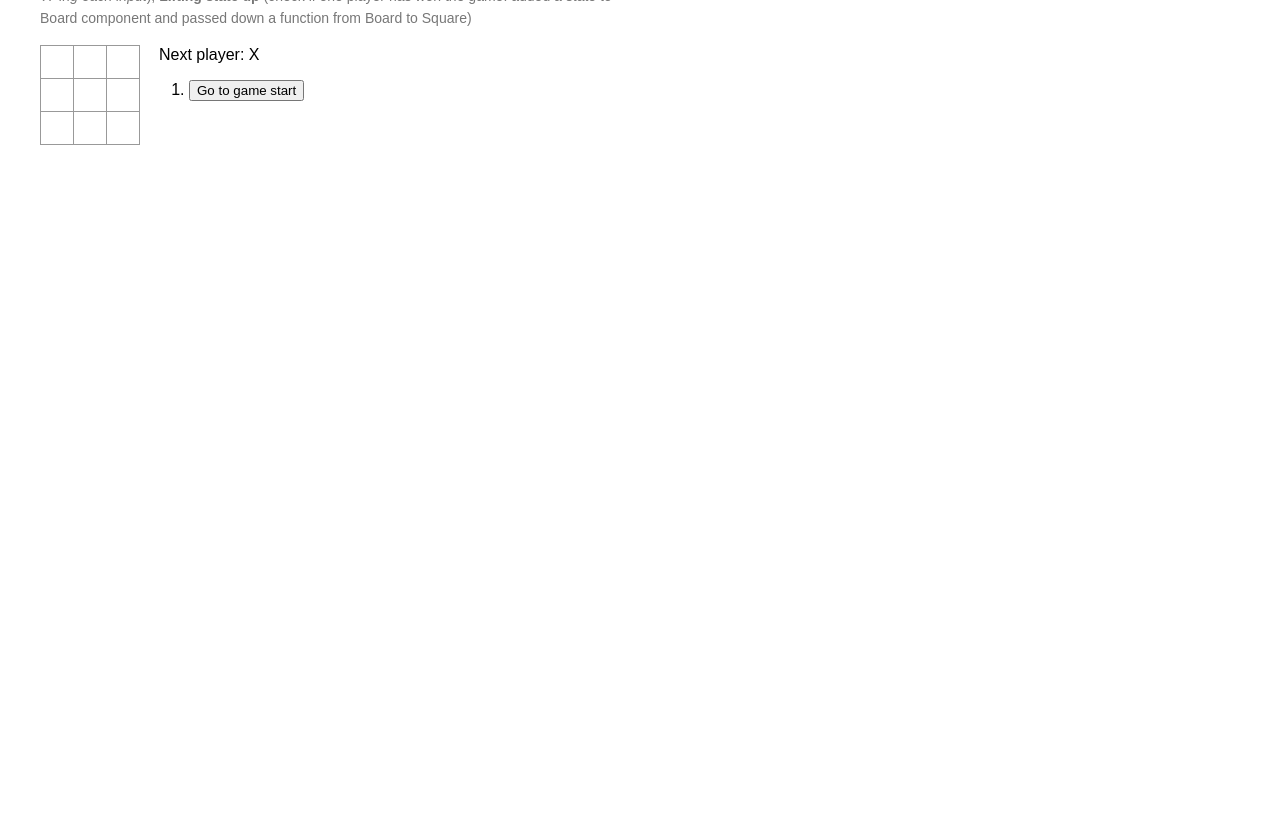
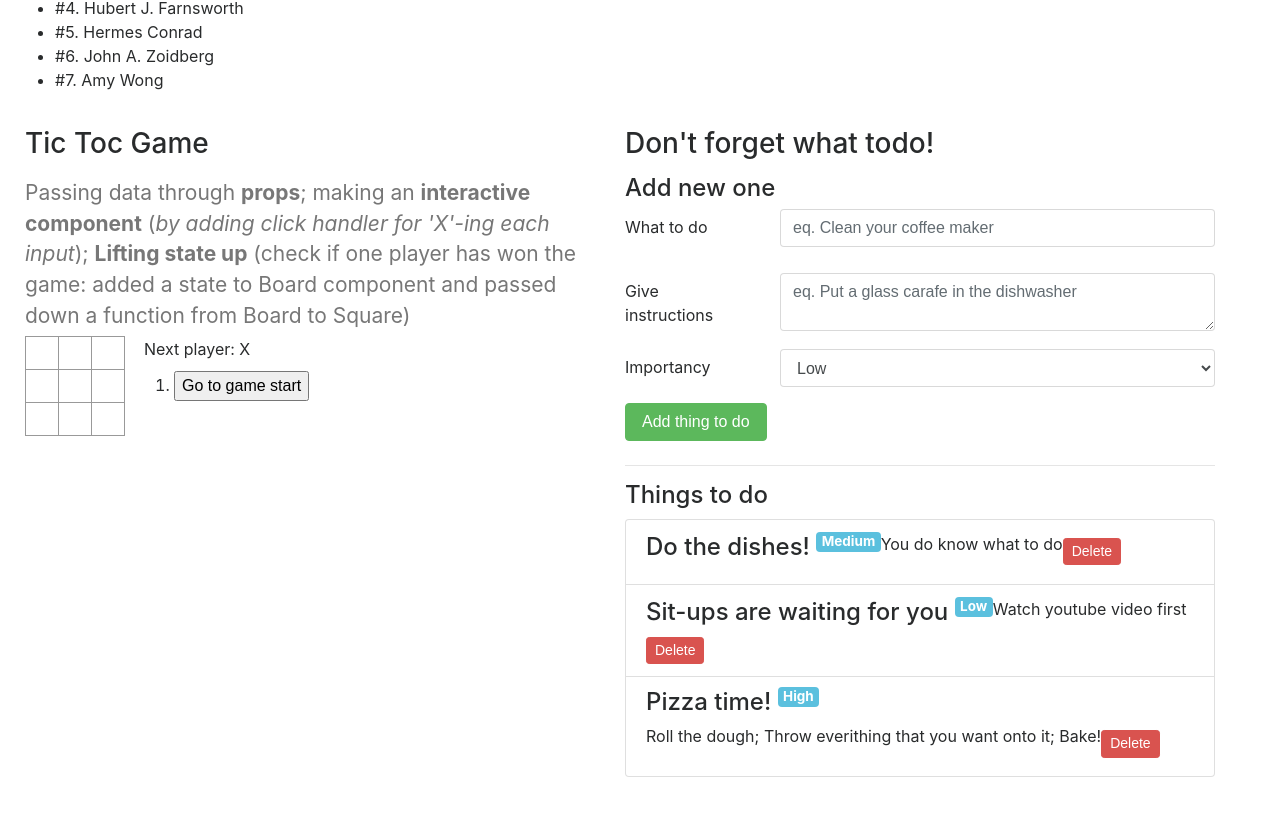
Before and after one commit to mkora/react-playground, a React (Create React App) app: page / in a window 1280 px wide. Shown: the part 660-1476 px from the top of the page. Before the commit the page ends 855 px from the top, so only its background shows below. Built offline with nearby package versions, Linux system fonts and the light colour scheme; the HTML template or start-up script is replaced by a standard one.

Commit message:
Add Todo app components

```diff
--- a/src/App.js
+++ b/src/App.js
@@ -4,6 +4,7 @@ import ClickCounter from './ClickCounter';
 import FuturamaList from './FuturamaList';
 import TemperatureConvert from './TemperatureConvert';
 import TicTocGame from './game/TicTocGame';
+import TodoList from './todo/TodoList';
 
 class App extends Component {
   render() {
@@ -29,6 +30,9 @@ class App extends Component {
           <div className="column">
             <TicTocGame></TicTocGame>
           </div>
+          <div className="column">
+            <TodoList></TodoList>
+          </div>
         </div>
       </div>
     );
--- /dev/null
+++ b/src/todo/Todo.css
@@ -0,0 +1 @@
+@import url("https://maxcdn.bootstrapcdn.com/bootstrap/4.0.0-beta.3/css/bootstrap.min.css");
--- /dev/null
+++ b/src/todo/TodoInput.js
@@ -0,0 +1,64 @@
+import React, { Component } from 'react';
+
+class TodoInput extends Component {
+
+  state = {
+    title: '',
+    description: '',
+    priority: 'Low',
+  };
+
+  handleSubmit = (event) => {
+    event.preventDefault();
+    this.props.onAddItem(this.state, event);
+    this.setState({
+      title: '',
+      description: '',
+      priority: 'Low',
+    });
+  }
+
+  handleInputChange = (event) => {
+    this.setState({
+      [event.target.name]: event.target.value
+    });
+  }
+
+  render() {
+    return (
+      <div>
+        <h4>Add new one</h4>
+        <form onSubmit={this.handleSubmit}>
+          <div className="form-group row">
+            <label className="col-form-label col-sm-3" htmlFor="inputTitle">What to do</label>
+            <div className="col-sm-9">
+              <input type="text" className="form-control" id="inputTitle" placeholder="eq. Clean your coffee maker"
+                name="title" value={this.state.title} onChange={this.handleInputChange} />
+            </div>
+          </div>
+          <div className="form-group row">
+            <label className="col-form-label col-sm-3" htmlFor="inputDescription">Give instructions</label>
+            <div className="col-sm-9">
+              <textarea className="form-control" id="inputDescription" placeholder="eq. Put a glass carafe in the dishwasher"
+                name="description" value={this.state.description} onChange={this.handleInputChange}></textarea>
+            </div>
+          </div>
+          <div className="form-group row">
+            <label className="col-form-label col-sm-3" htmlFor="inputPriority">Importancy</label>
+            <div className="col-sm-9">
+              <select className="form-control" id="inputPriority"
+                name="priority" value={this.state.priority} onChange={this.handleInputChange}>
+                <option>Low</option>
+                <option>Medium</option>
+                <option>High</option>
+              </select>
+            </div>
+          </div>
+          <input type="submit" className="btn btn-success mb-2" value="Add thing to do" />
+        </form>
+      </div>
+    );
+  }
+}
+
+export default TodoInput;
--- /dev/null
+++ b/src/todo/TodoList.js
@@ -0,0 +1,53 @@
+import React, { Component } from 'react';
+import TodoListItem from './TodoListItem';
+import TodoInput from './TodoInput';
+import './Todo.css';
+import data from './data';
+
+class TodoList extends Component {
+
+  state = {
+    data,
+    lastId: data.length
+  };
+
+  handleRemoveItem = (id) => (event) => {
+    this.setState((prevState) => {
+      return {
+        data: prevState.data.filter((v) => v.id !== id)
+      };
+    });
+  }
+
+  handleAddItem = (item) => {
+    if (item.title !== '') {
+      this.setState((prevState) => {
+        const lastId = this.state.lastId + 1;
+        return {
+          data: [...prevState.data, Object.assign({}, item, {id: lastId})],
+          lastId
+        };
+      });
+    }
+  }
+
+  render() {
+    return (
+      <div>
+        <h3>
+          <p>Don't forget what todo!</p>
+        </h3>
+        <TodoInput onAddItem={this.handleAddItem}/>
+        <hr/>
+        <h4>Things to do <span className="badge badge-pill badge-secondary">{this.state.data.length}</span></h4>
+        <ul className="list-group">
+          { this.state.data.map((item) =>
+              <TodoListItem data={item} key={item.id} id={item.id} onClickRemove={this.handleRemoveItem(item.id)} />
+          ) }
+        </ul>
+      </div>
+    );
+  }
+}
+
+export default TodoList;
--- /dev/null
+++ b/src/todo/TodoListItem.js
@@ -0,0 +1,23 @@
+import React, { Component } from 'react';
+
+class TodoList extends Component {
+
+  handleRemoveItem = (id) => (event) => {
+    this.props.onClickRemove(id);
+  }
+
+  render() {
+    return (
+      <li className="list-group-item">
+        <h4 className="list-group-item-heading">
+          {this.props.data.title} <sup><span className="badge badge-info">{this.props.data.priority}</span></sup>
+        </h4>
+        <p>{this.props.data.description}</p>
+        <input type="button" className="btn btn-danger btn-sm" value="Delete"
+          onClick={this.handleRemoveItem(this.props.data.id)} />
+      </li>
+    );
+  }
+}
+
+export default TodoList;
--- /dev/null
+++ b/src/todo/data.js
@@ -0,0 +1,22 @@
+const data = [
+  {
+    id: 1,
+    title: 'Do the dishes!',
+    description: 'You do know what to do',
+    priority: 'Medium',
+  },
+  {
+    id: 2,
+    title: 'Sit-ups are waiting for you',
+    description: 'Watch youtube video first',
+    priority: 'Low',
+  },
+  {
+    id: 3,
+    title: 'Pizza time!',
+    description: 'Roll the dough; Throw everithing that you want onto it; Bake!',
+    priority: 'High',
+  },
+];
+
+export default data;
```
